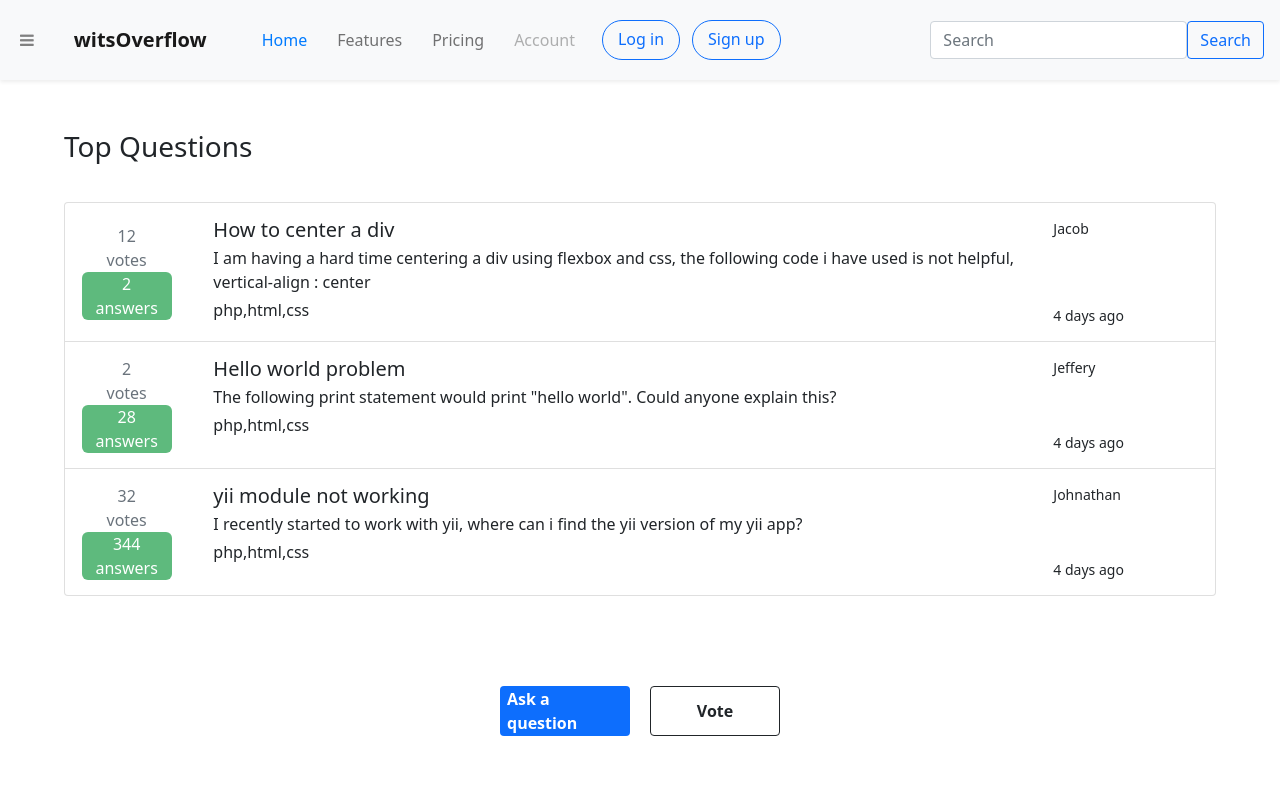
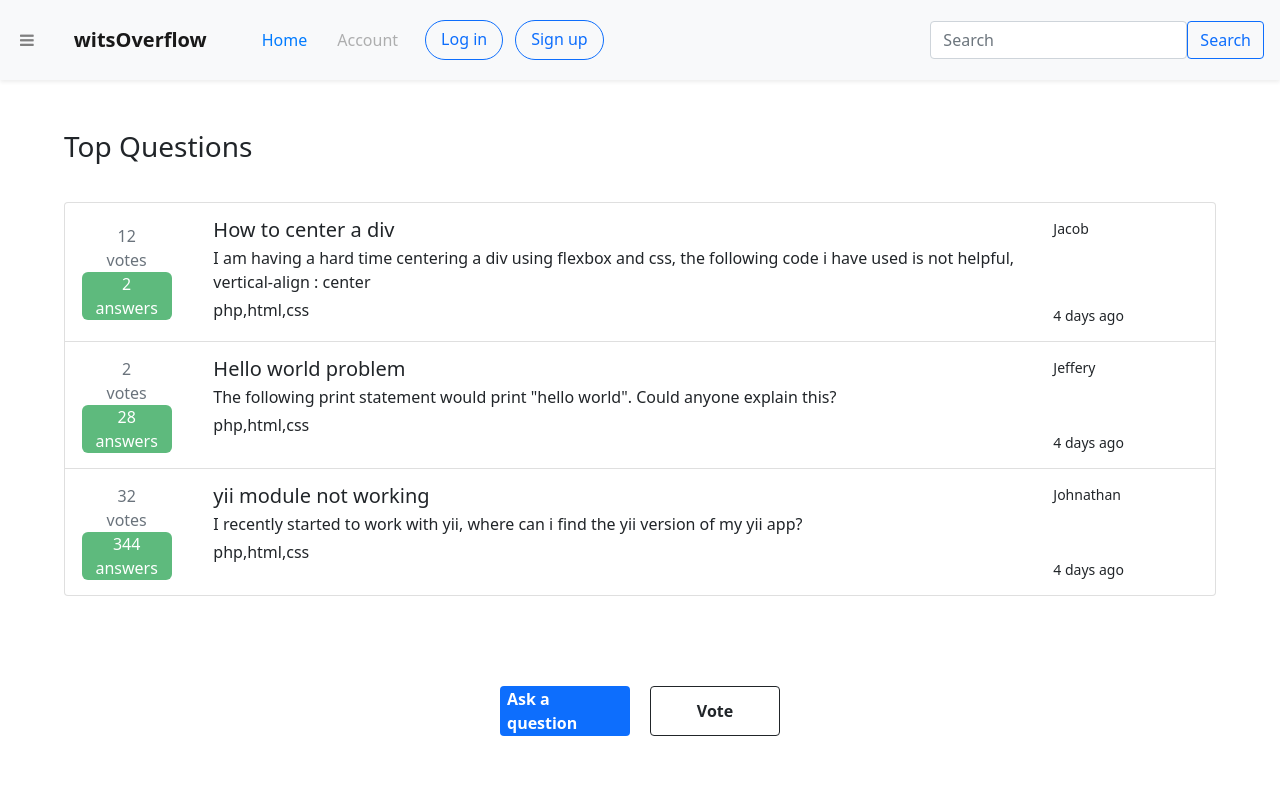
Before and after one commit to 2103562/witsOverflow, a Vue app: page / in a window 1280 px wide. Shown: the top 800 px of the page. Built offline with nearby package versions, Linux system fonts and the light colour scheme; no server answers.

Commit message:
remove unneccesary links

```diff
--- a/src/components/Header.vue
+++ b/src/components/Header.vue
@@ -20,8 +20,6 @@ export default {
 
         <div class="navbar-nav d-flex flex-row">
             <a class="nav-item nav-link active" href="#/">Home</a>
-            <a class="nav-item nav-link" href="#">Features</a>
-            <a class="nav-item nav-link" href="#">Pricing</a>
 
             <template v-if="state == false">
             <a class="nav-item nav-link disabled" href="#/account">Account</a>
```
